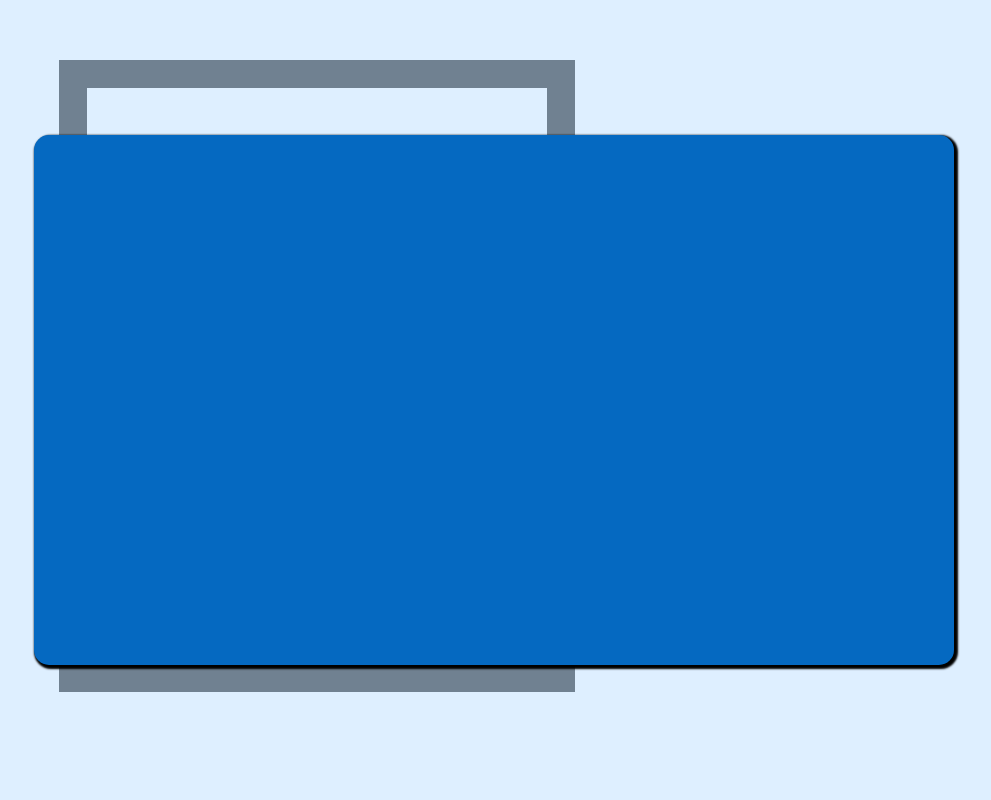
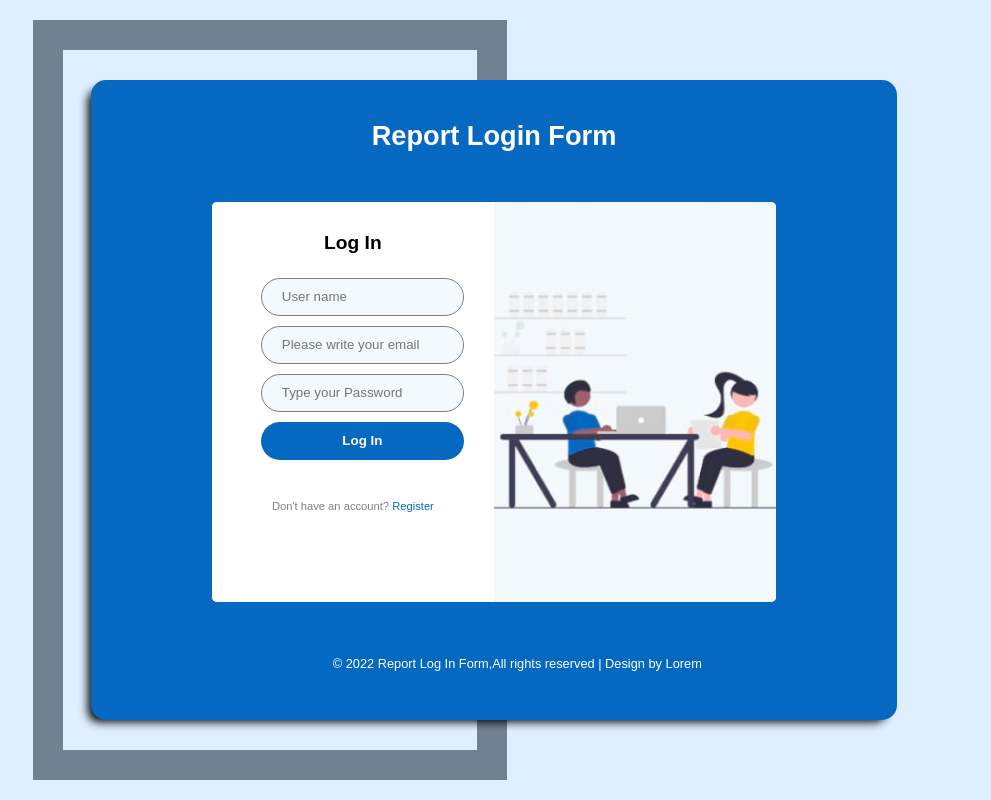
Before and after one commit to Asimequbal/New-Form-Valdiation_JS, a plain HTML site: page index.html in a window 1280 px wide. Shown: the whole page, without its empty margins (146-1137 px from the left). Drawn offline with Linux system fonts and the light colour scheme.

Commit message:
css finished

```diff
--- a/form.js
+++ /dev/null
@@ -1 +0,0 @@
-console.log('hello world')
--- a/index.html
+++ b/index.html
@@ -5,19 +5,42 @@
     <meta http-equiv="X-UA-Compatible" content="IE=edge">
     <meta name="viewport" content="width=device-width, initial-scale=1.0">
     <title>New_form_Validation</title>
+    <link rel="preconnect" href="https://fonts.googleapis.com">
+    <link rel="preconnect" href="https://fonts.gstatic.com" crossorigin>
     <link rel="stylesheet" href="style.css">
 </head>
 <body>
     <div class="container">
         <div class="outer_border"></div>
         <div class="blue_container">
-
+             <div class="report_form">Report Login Form</div>
+             <div class="form_container">
+                <form class="valdition1" onsubmit="event.preventDefault(); return valdidateForm()">
+                    <h1 class="login_text">Log In</h1>
+                    <div class="user">
+                    <input type="text" name="fullName" placeholder="User name" id="fullName">
+                    </div>
+                    <div class="email-Id">
+                    <input type="Email" name="EmailId" placeholder="Please write your email" id="EmailId">
+                    </div>
+                    <div class="passcode">
+                    <input type="number" name="user_pasword" placeholder="Type your Password" id="User_name">
+                    </div>
+                    <div class="error_message"></div>
+                    <div class="submit-btn">
+                        <button type="submit" class="btn_submit">Log In</button>
+                    </div>
+                    <div class="register">Don't have an account? <a href="#">Register</a></div>
+                </form>
+                <div class="animate"></div>
+             </div>
+             <div class="copyrights">&#169 2022 Report Log In Form,All rights reserved | Design by Lorem</div>
         </div>
     </div>
 
 
 
 
-    <script src="form.js"></script>
+    <script src="script.js"></script>
 </body>
 </html>
--- /dev/null
+++ b/script.js
@@ -0,0 +1,12 @@
+function valdidateForm(){
+let FullName = document.querySelector('#fullName').vlaue
+let fullNameLength = FullName.length
+
+
+
+if (userNameLength <=5){
+    document.querySelector('.error_message').innerText = 'Atleast 5 Character required'
+}else{
+    document.querySelector('')
+}
+}
--- a/style.css
+++ b/style.css
@@ -2,7 +2,9 @@
   margin:0;
   padding: 0;
   box-sizing: border-box;
+  font-family: 'Prompt', sans-serif;
 }
+
 .container{
     width: 100%;
     height: 100vh;
@@ -13,18 +15,123 @@
     align-items: center;
 }
 .outer_border{
-    width: 516px;
-    height: 632px;
-    border: 28px solid #708191;
+    width: 37%;
+    height: 95vh;
+    border: 30px solid #708191;
     position: absolute;
-    top: 7.5%;
-    left: 16%;
+    top: 2.5%;
+    left: 14%;
 }
 .blue_container{
-    width: 920px;
-    height: 530px;
+    width: 63%;
+    height: 80vh;
     background-color: #0569c1;
     border-radius: 15px;
-    box-shadow: 2px 2px 2px 2px;
+    box-shadow: -7px 6px 10px -4px;
     z-index: 2;
+    position: relative;
 }
+.report_form{
+    color: white;
+    font-weight: bolder;
+    font-size: 1.7rem;
+    text-align: center;
+    padding-top: 40px;
+}
+.form_container{
+    position: absolute;
+    width: 70%;
+    height: 50vh;
+    background: white;
+    left: 15%;
+    top: 19%;
+    border-radius: 5px;
+    display: flex;
+}
+.valdition1{
+   width: 50%;
+   height: 100%;
+   background-color: white;
+   border-radius: 5px 0px 0px 5px;
+}
+.login_text{
+    color: black;
+    text-align: center;
+    font-size: 1.2rem;
+    font-weight: 900;
+    padding-top: 30px;
+}
+.animate{
+    width: 50%;
+    height: 100%;
+    background: url(image/anime.png);
+    background-size: cover;
+    background-repeat: no-repeat;
+    background-position: center;
+    border-radius: 0px 5px 5px 0px;
+}
+.user input{
+    width: 72%;
+    height: 38px;
+    background-color: #f4f9fd;
+    border: .5px solid gray;
+    border-radius: 20px;
+    margin-top: 24px;
+    padding-left: 20px;
+    margin-left: 49px;
+}
+.email-Id input{
+    width: 72%;
+    height: 38px;
+    background-color: #f4f9fd;
+    border: .5px solid gray;
+    border-radius: 20px;
+    margin-top: 10px;
+    padding-left: 20px;
+    margin-left: 49px;
+}
+.passcode input{
+    width: 72%;
+    height: 38px;
+    background-color: #f4f9fd;
+    border: .5px solid gray;
+    border-radius: 20px;
+    margin-top: 10px;
+    padding-left: 20px;
+    margin-left: 49px;
+}
+.submit-btn button{
+    width: 72%;
+    height: 38px;
+    background-color: #0569c1;
+    border: none;
+    border-radius: 20px;
+    margin-top: 10px;
+    text-align: center;
+    margin-left: 49px;
+    color: white;
+    font-weight: bolder;
+    cursor: pointer;
+}
+.register{
+    padding-top: 40px;
+    text-align: center;
+    font-size: .7rem;
+    color: gray;
+    font-weight: lighter;
+}
+.error_message{
+    color: red;
+}
+.register a{
+    text-decoration: none;
+    color: #0569c1;
+}
+.copyrights{
+    position: absolute;
+    top: 90%;
+    left: 30%;
+    color: white;
+    font-size: 0.8rem;
+    font-weight: lighter;
+}
```
Also changed, not shown: image/anime.png (added).
